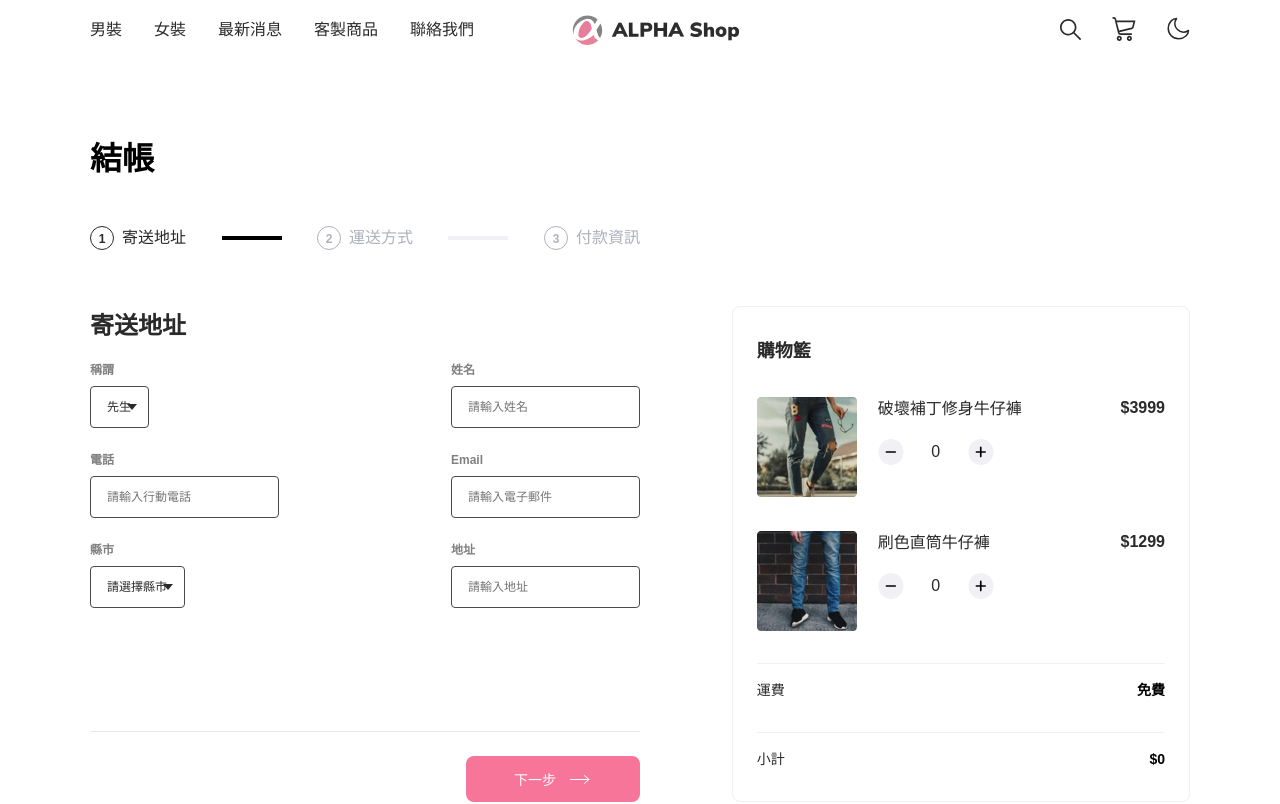
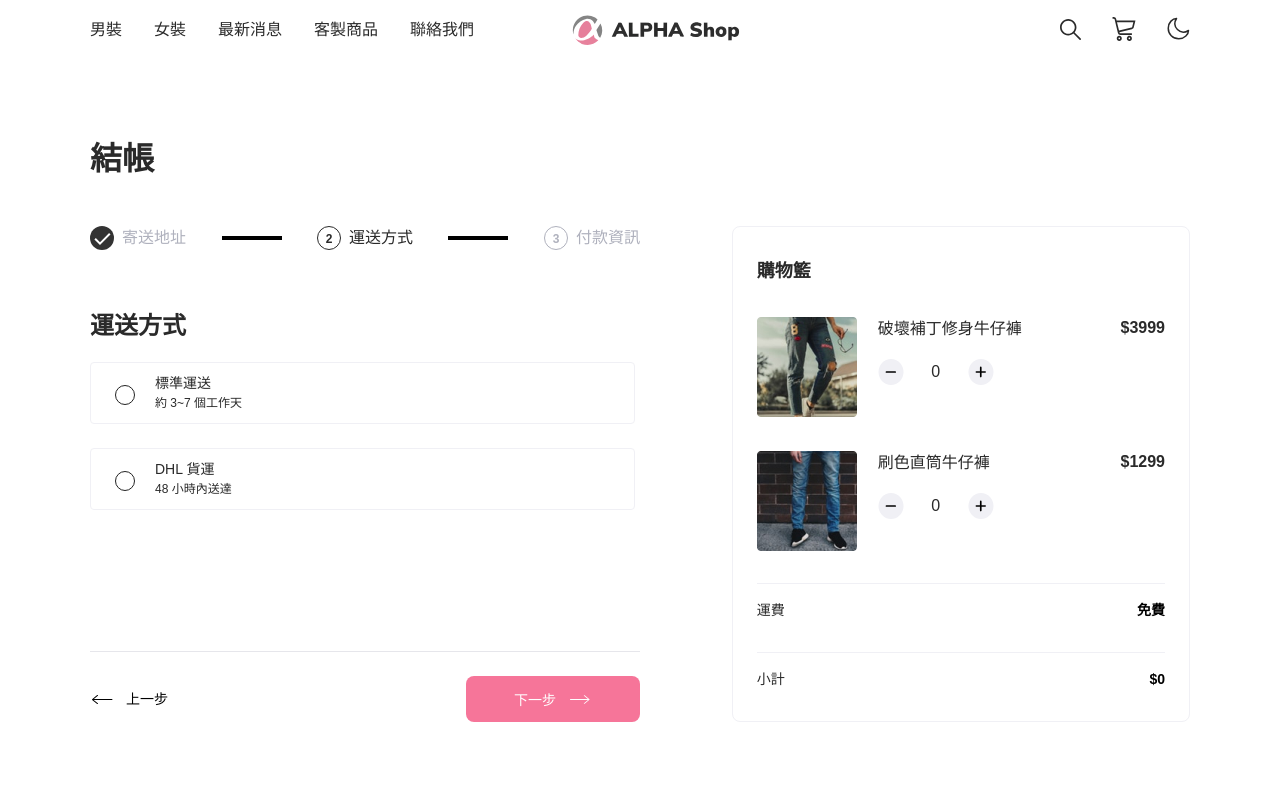
Before and after one commit to yinglin93/alpha-shop, a React (Create React App) app: page / in a window 1280 px wide. Shown: the top 804 px of the page. Built offline with nearby package versions, Linux system fonts and the light colour scheme.

Commit message:
fix form layout and upload input components

```diff
--- a/src/components/Main/Cart/cart.scss
+++ b/src/components/Main/Cart/cart.scss
@@ -1,6 +1,6 @@
 section.cart-container {
     padding: 0px 24px;
-    margin-top: 166px;
+    margin-top: 86px;
     border: 1px solid #F0F0F5;
     border-radius: 8px;
 
--- a/src/components/Main/MainPage.jsx
+++ b/src/components/Main/MainPage.jsx
@@ -8,8 +8,8 @@ import { useState } from 'react';
 
 const SiteMain = styled.main`
   margin-top: 80px;
-  padding-left: var(--site-edge-margin);
-  padding-right: var(--site-edge-margin);
+  padding-left: 15px;
+  padding-right: 15px;
   background-color: inherit;
 `
 const MainContainer = styled.div`
@@ -24,17 +24,17 @@ const RegisterTitle = styled.h2`
   font-weight: 700;
   font-size: 32px;
   line-height: 38px;
-  color: black;
+  color: #2A2A2A;
 `
 
 function MainPage() {
-  const [shopPhase, setShopPhase] = useState(1);
+  const [shopPhase, setShopPhase] = useState(2);
 
   return (
   <>
     <SiteMain>
       <MainContainer>
-        <section className="register-container col col-lg-6 col-sm-12" data-phase="1" data-totalprice="0">
+        <section className="register-container col col-lg-6 col-sm-12" data-totalprice="0">
           <RegisterTitle className = 'col col-12'>結帳</RegisterTitle>
           <StepProgress shopPhase={shopPhase}/>
           <Form shopPhase={shopPhase}/>
--- a/src/components/Main/Steps/Step3.jsx
+++ b/src/components/Main/Steps/Step3.jsx
@@ -1,6 +1,6 @@
 import './step3.scss';
 
-function InputGroupContainer ({children}) {
+export function InputGroupContainer ({children}) {
   return (
     <>
       <div className="col col-12">
@@ -9,14 +9,20 @@ function InputGroupContainer ({children}) {
     </>
   );
 }
-function InputGroup({imputLabel, placeHolder}){
+export function InputGroup({inputLabel, width, children}){
   return (
     <>
-      <div className="input-group input-w-lg-4 input-w-sm-full">
-        <div className="input-label">{imputLabel}</div>
-        <input type="text" placeholder={placeHolder} />
+      <div className={`${width} ${"input-group"}`} >
+        <div className="input-label">{inputLabel}</div>
+        {children}
       </div>
     </>
+  );
+}
+
+export function InputText({placeHolder}){
+  return (
+    <input type="text" placeholder={placeHolder} />
   );
 }
 
@@ -27,14 +33,22 @@ function Step3() {
         <h3 className="form-title">付款資訊</h3>
         <section className="form-body col col-12">
           <InputGroupContainer>
-            <InputGroup inputLabel='持卡人姓名' placeHolder='John Doe' />
+            <InputGroup inputLabel='持卡人姓名' width='col-6'>
+              <InputText placeHolder='John Doe'/>
+            </InputGroup>
           </InputGroupContainer>
           <InputGroupContainer>
-            <InputGroup inputLabel='卡號' placeHolder='1111 2222 3333 4444' />
+            <InputGroup inputLabel='卡號' width='col-6'>
+              <InputText placeHolder='1111 2222 3333 4444'/>
+            </InputGroup>
           </InputGroupContainer>
           <InputGroupContainer>
-            <inputGroup inputLabel='有效期限' placeHolder='MM/YY' />
-            <inputGroup inputLabel='CVC / CCV' placeHolder='123'/>
+            <InputGroup inputLabel='有效期限' width='col-5'>
+              <InputText placeHolder='MM/YY'/>
+            </InputGroup>
+            <InputGroup inputLabel='CVC / CCV' width='col-5'>
+              <InputText placeHolder='123'/>
+            </InputGroup>
           </InputGroupContainer>
         </section>
       </form>
--- a/src/components/Main/Steps/step1.jsx
+++ b/src/components/Main/Steps/step1.jsx
@@ -1,4 +1,5 @@
 import './step1.scss';
+import { InputGroup, InputGroupContainer, InputText } from './Step3';
 
 
 function Step1() {
@@ -7,37 +8,30 @@ function Step1() {
       <form className="col col-12" data-phase="address">
         <h3 className="form-title">寄送地址</h3>
         <section className="form-body col col-12">
-          <div className="col col-12">
-            <div className="input-group input-w-lg-2 input-w-sm-s1">
-              <div className="input-label">稱謂</div>
+          <InputGroupContainer>
+            <InputGroup inputLabel='稱謂' width='col-3'>
               <div className="select-container">
                 <select>
-                  <option value="mr" selected="">
-                    先生
-                  </option>
+                  <option value="mr" selected="">先生</option>
                   <option value="ms">女士</option>
                   <option value="mx">不明</option>
                 </select>
               </div>
-            </div>
-            <div className="input-group input-w-lg-4 input-w-sm-s2">
-              <div className="input-label">姓名</div>
-              <input type="text" placeholder="請輸入姓名" />
-            </div>
-          </div>
-          <div className="col col-12">
-            <div className="input-group input-w-lg-3 input-w-sm-full">
-              <div className="input-label">電話</div>
-              <input type="tel" placeholder="請輸入行動電話" />
-            </div>
-            <div className="input-group input-w-lg-3 input-w-sm-full">
-              <div className="input-label">Email</div>
-              <input type="email" placeholder="請輸入電子郵件" />
-            </div>
-          </div>
-          <div className="col col-12">
-            <div className="input-group input-w-lg-2 input-w-sm-full">
-              <div className="input-label">縣市</div>
+            </InputGroup>
+            <InputGroup inputLabel='姓名' width='col-6'>
+              <InputText placeHolder='請輸入姓名'/>
+            </InputGroup>
+          </InputGroupContainer>
+          <InputGroupContainer>
+            <InputGroup inputLabel='電話' width='col-5'>
+              <InputText placeHolder='請輸入行動電話'/>
+            </InputGroup>
+            <InputGroup inputLabel='Email' width='col-5'>
+              <InputText placeHolder='請輸入電子郵件'/>
+            </InputGroup>
+          </InputGroupContainer>
+          <InputGroupContainer>
+            <InputGroup inputLabel='縣市' width='col-3'>
               <div className="select-container">
                 <select required="">
                   <option value="">請選擇縣市</option>
@@ -72,12 +66,11 @@ function Step1() {
                   <option value="LNN">連江縣</option>
                 </select>
               </div>
-            </div>
-            <div className="input-group input-w-lg-4 input-w-sm-full">
-              <div className="input-label">地址</div>
-              <input type="text" placeholder="請輸入地址" />
-            </div>
-          </div>
+            </InputGroup>
+            <InputGroup inputLabel='地址' width='col-6'>
+              <InputText placeHolder='請輸入地址'/>
+            </InputGroup>
+          </InputGroupContainer>
         </section>
       </form>
 
--- a/src/components/Main/Steps/step1.scss
+++ b/src/components/Main/Steps/step1.scss
@@ -69,78 +69,17 @@ section.form-body {
             }
         }
     }
+}
 
-    .radio-group {
-        position: relative;
-        justify-content: unset;
-        padding: 11px 20px;
-        margin-top: 24px;
-        cursor: pointer;
+// 需優化寫法...
+.col-6 {
+    width: 60%;
+}
 
-        input[type='radio'] {
-            width: 20px;
-            height: 20px;
-            margin-right: 20px;
-            align-self: center;
-            -webkit-appearance: none;
-        }
+.col-3 {
+    width: 30%;
+}
 
-        input[type='radio']::before {
-            content: '';
-            display: block;
-            width: inherit;
-            height: inherit;
-            border: 1px solid #222222;
-            border-radius: 50%;
-            background-color: #FFFFFF;
-        }
-
-        input[type='radio']:checked::before {
-            border: 6px solid #2A2A2A;
-            background-color: #FFFFFF;
-        }
-
-        .radio-info {
-            display: flex;
-            flex-grow: 1;
-            flex-wrap: wrap;
-            align-content: center;
-
-            .col {
-                margin-bottom: 2px;
-            }
-            .text {
-                font-size: 14px;
-                font-weight: normal;
-                line-height: 20px;
-            }
-            .price, .period {
-                font-size: 12px;
-                line-height: 16px;
-            }
-        }
-
-        .radio-box-border {
-            position: absolute;
-            left: 0;
-            right: 0;
-            top: 0;
-            bottom: 0;
-        }
-
-        input[type='radio'] ~ .radio-box-border {
-            border-radius: 4px;
-            border: 1px solid #F0F0F5;
-        }
-        input[type='radio']:checked ~ .radio-box-border {
-            border: 1px solid #2A2A2A;
-        }
-
-        #shipping-standard ~ .radio-info .shipping-text {
-            font-weight: normal;
-        }
-        #shipping-dhl ~ .radio-info .shipping-text {
-            font-weight: 700;
-        }
-    }
+.col-5 {
+    width: 45%;
 }
--- a/src/components/Main/Steps/step3.scss
+++ b/src/components/Main/Steps/step3.scss
@@ -28,23 +28,8 @@ section.form-body {
             color: var(--input-label);
             margin-bottom: 8px;
         }
-        .select-container {
-            position: relative;
-            &::after {
-                position: absolute;
-                top: 50%;
-                right: 12px;
-                transform: translateY(-50%);
-                z-index: -2;
-                pointer-events: none;
-                border-style: solid;
-                border-width: 6px 5px 0 5px;
-                border-color: var(--select-arrow) transparent transparent transparent;
-                content: "";
-            }
-        }
 
-        input, select {
+        input {
             width: 100%;
             padding: 12px 16px;
             font-weight: 400;
@@ -54,100 +39,16 @@ section.form-body {
             border: 1px solid var(--input-border);
             border-radius: 4px;
             background-color: transparent;
-        }
-        input {
             color: var(--input-text);
-        }
-        select {
-            color: var(--select-true);
-            background-color: transparent;
-
-            &:required:invalid {
-                color: var(--select-false);
-            }
-            cursor: pointer;
-            -webkit-appearance: none;
-
-            option {
-                &[value=""][disabled] {
-                    display: none;
-                }
-                color: var(--select-true);
-            }
-        }
-    }
-
-    .radio-group {
-        position: relative;
-        justify-content: unset;
-        padding: 11px 20px;
-        margin-top: 24px;
-        cursor: pointer;
-
-        input[type='radio'] {
-            width: 20px;
-            height: 20px;
-            margin-right: 20px;
-            align-self: center;
-            -webkit-appearance: none;
-        }
-
-        input[type='radio']::before {
-            content: '';
-            display: block;
-            width: inherit;
-            height: inherit;
-            border: 1px solid #222222;
-            border-radius: 50%;
-            background-color: #FFFFFF;
-        }
-
-        input[type='radio']:checked::before {
-            border: 6px solid #2A2A2A;
-            background-color: #FFFFFF;
-        }
-
-        .radio-info {
-            display: flex;
-            flex-grow: 1;
-            flex-wrap: wrap;
-            align-content: center;
-
-            .col {
-                margin-bottom: 2px;
-            }
-            .text {
-                font-size: 14px;
-                font-weight: normal;
-                line-height: 20px;
-            }
-            .price, .period {
-                font-size: 12px;
-                line-height: 16px;
-            }
-        }
-
-        .radio-box-border {
-            position: absolute;
-            left: 0;
-            right: 0;
-            top: 0;
-            bottom: 0;
-        }
-
-        input[type='radio'] ~ .radio-box-border {
-            border-radius: 4px;
-            border: 1px solid #F0F0F5;
-        }
-        input[type='radio']:checked ~ .radio-box-border {
-            border: 1px solid #2A2A2A;
-        }
-
-        #shipping-standard ~ .radio-info .shipping-text {
-            font-weight: normal;
-        }
-        #shipping-dhl ~ .radio-info .shipping-text {
-            font-weight: 700;
         }
     }
 }
+
+// 需優化寫法...
+.col-6 {
+    width: 60%;
+}
+
+.col-5 {
+    width: 45%;
+}
```
